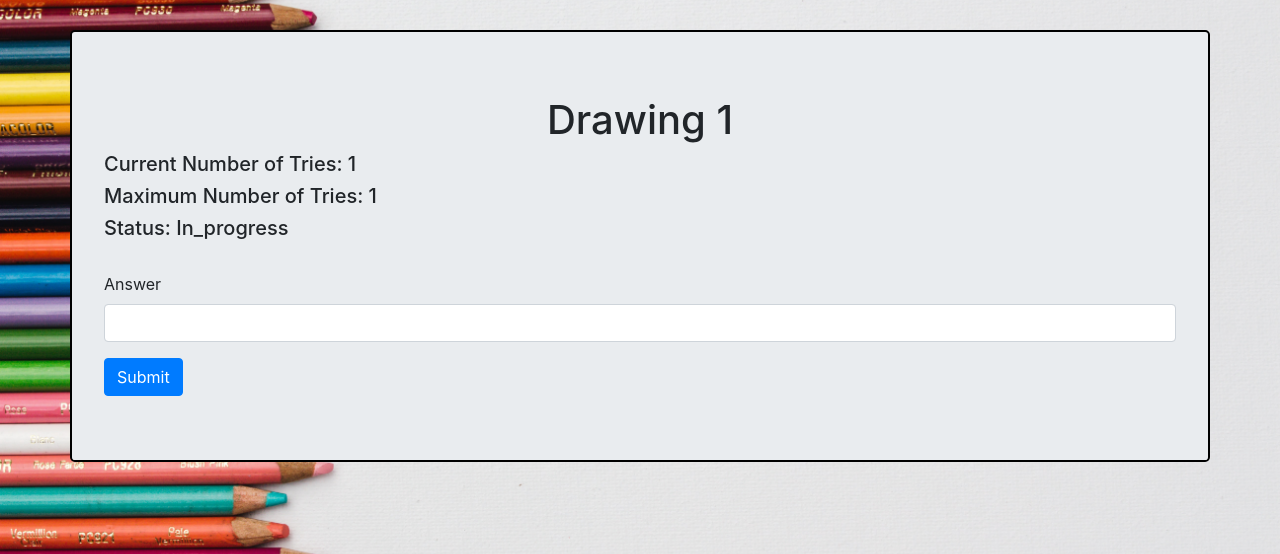
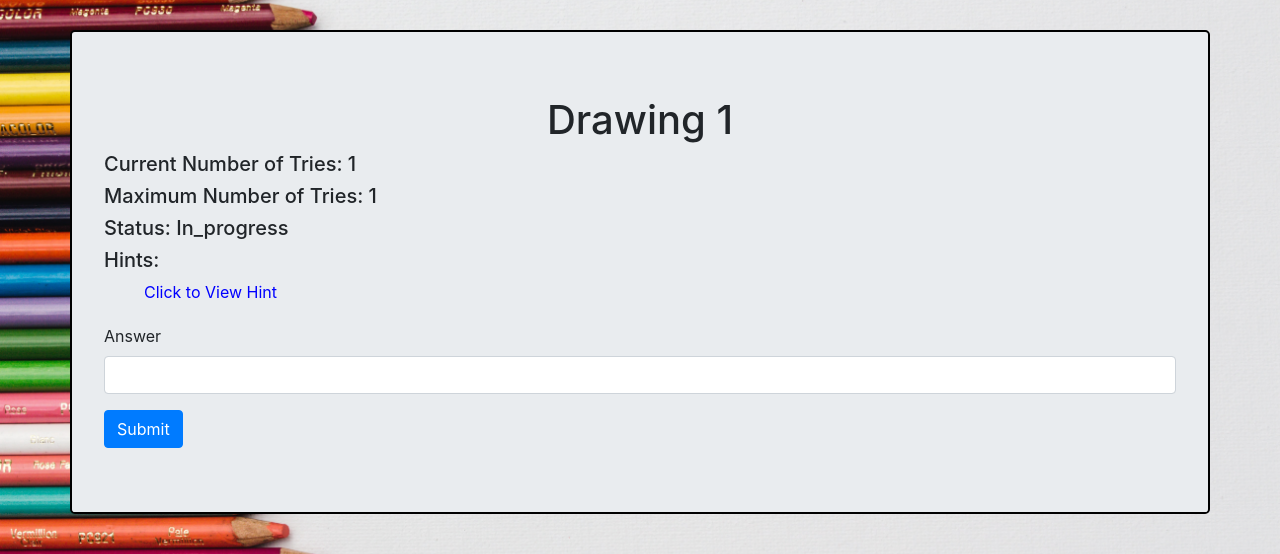
Before and after one commit to YoungHaYoo12/drawify, a Flask app: page /questions/question/1 in a window 1280 px wide. Shown: the part 67-621 px from the top of the page. Run offline with Flask 2, Linux system fonts and the light colour scheme; a user stored in the database is signed in; tables that the repository leaves empty hold one stand-in row (values such as "Sample post"); some libraries are stand-ins or nearby versions.

Commit message:
Add hints to questions.question view.

```diff
--- a/app/static/css/main.css
+++ b/app/static/css/main.css
@@ -146,6 +146,29 @@ body {
   float:right;
 }
 
+/* questions/question.html  */
+.questions-question-wrapper ul {
+  list-style-type:none;
+}
+
+.questions-question-wrapper .hints {
+  margin-bottom: 20px;
+}
+
+.hint-view-btn {
+  color:blue;
+}
+.hint-hide-btn {
+  color:blue;
+}
+
+.hint-view-btn:hover {
+  cursor:pointer;
+}
+.hint-hide-btn:hover {
+  cursor:pointer;
+}
+
 /* auth/register.html and auth/login.html */
 .jumbotron {
   border:solid black 2px;
--- /dev/null
+++ b/app/static/js/question.js
@@ -0,0 +1,22 @@
+$('.questions-question-wrapper li').hide();
+$('.hint-hide-btn').hide();
+
+$('.hint-view-btn').each(
+  function() {
+    $(this).on("click", () => {
+      $(this).siblings('li').show();
+      $(this).siblings('.hint-hide-btn').show();
+      $(this).hide();
+    })
+  }
+)
+
+$('.hint-hide-btn').each(
+  function() {
+    $(this).on("click", () => {
+      $(this).siblings('li').hide();
+      $(this).siblings('.hint-view-btn').show();
+      $(this).hide();
+    })
+  }
+)
--- a/app/templates/questions/question.html
+++ b/app/templates/questions/question.html
@@ -7,7 +7,19 @@
     <h5>Current Number of Tries: {{question.num_of_tries}}</h5>
     <h5>Maximum Number of Tries: {{question.max_tries}}</h5>
     <h5>Status: {{question.status | capitalize}}</h5>
-    <br>
+
+    <div class="hints">
+      <h5>Hints:</h5>
+      <ul>
+      {% for hint in question.hints.all() %}
+      <div class="hint">
+        <li>{{hint.body}}</li>
+        <p class='hint-view-btn'>Click to View Hint</p>
+        <p class='hint-hide-btn'>Click to Hide Hint</p>
+      </div>
+      {% endfor %}
+      </ul>
+    </div>
 
     {% if question.status == 'in_progress' and question.recipient == current_user %}
     <div class="answer-question-form">
@@ -26,3 +38,7 @@
   </div>
 </div>
 {% endblock %}
+
+{% block scripts %}
+    <script src="{{url_for('static',filename='js/question.js')}}"></script>
+{% endblock %}
```
